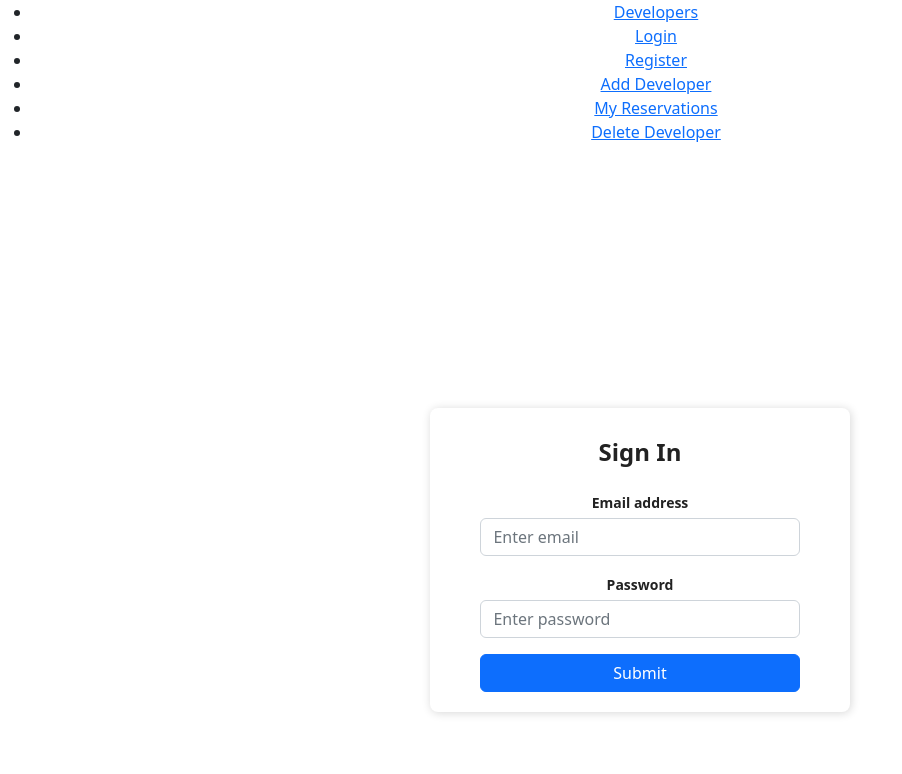
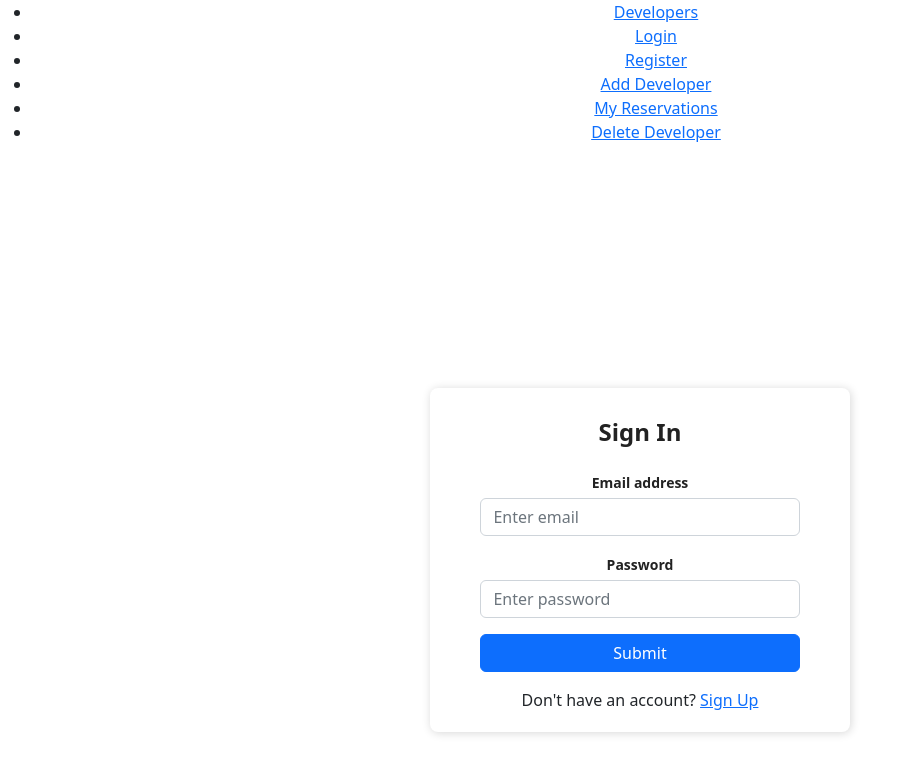
Before and after one commit to gak92/book_devs_app, a React (Create React App) app: page /login in a window 1280 px wide. Shown: the top 774 px of the page, without its empty margins (0-902 px from the left). Built offline with nearby package versions, Linux system fonts and the light colour scheme.

Commit message:
Add sign in and sign up link in each other pages

```diff
--- a/src/components/authentication/login.js
+++ b/src/components/authentication/login.js
@@ -1,7 +1,7 @@
 /* eslint-disable jsx-a11y/label-has-associated-control */
 
 import React, { useState } from 'react';
-import { useNavigate } from 'react-router-dom';
+import { NavLink, useNavigate } from 'react-router-dom';
 import { useDispatch, useSelector } from 'react-redux';
 import { postLoginDetails } from '../../store/user/auth';
 
@@ -66,6 +66,16 @@ const Login = () => {
             </button>
           </div>
 
+          <div className="text-center mt-3">
+            Don't have an account?
+            {' '}
+            <span className="link-primary">
+              <NavLink to="/register">
+                Sign Up
+              </NavLink>
+            </span>
+          </div>
+
         </div>
       </form>
     </section>
--- a/src/components/authentication/register.js
+++ b/src/components/authentication/register.js
@@ -1,7 +1,7 @@
 /* eslint-disable jsx-a11y/label-has-associated-control */
 
 import React, { useState } from 'react';
-import { useNavigate } from 'react-router-dom';
+import { NavLink, useNavigate } from 'react-router-dom';
 import { useDispatch, useSelector } from 'react-redux';
 import { postSignupDetails } from '../../store/user/auth';
 
@@ -43,7 +43,9 @@ const Register = () => {
             Already registered?
             {' '}
             <span className="link-primary">
-              Sign In
+              <NavLink to="/login">
+                Sign In
+              </NavLink>
             </span>
           </div>
 
```
